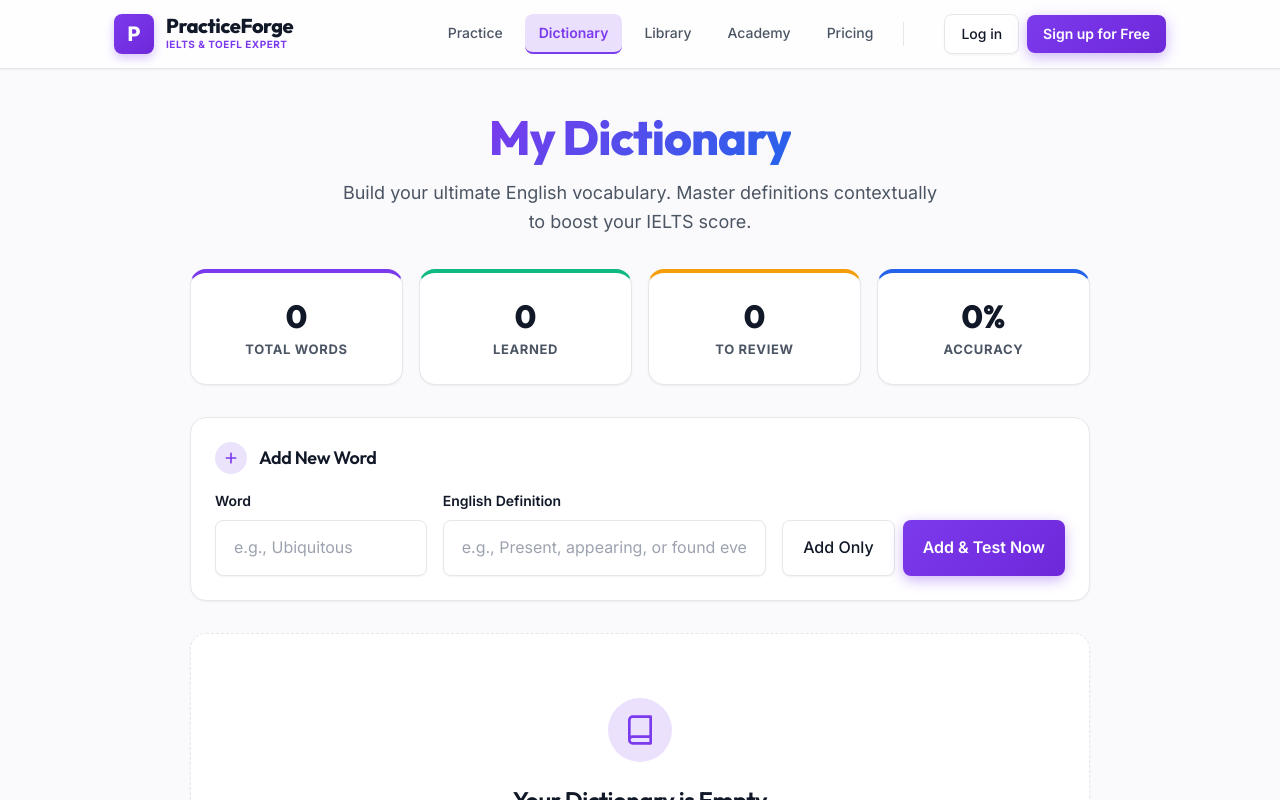
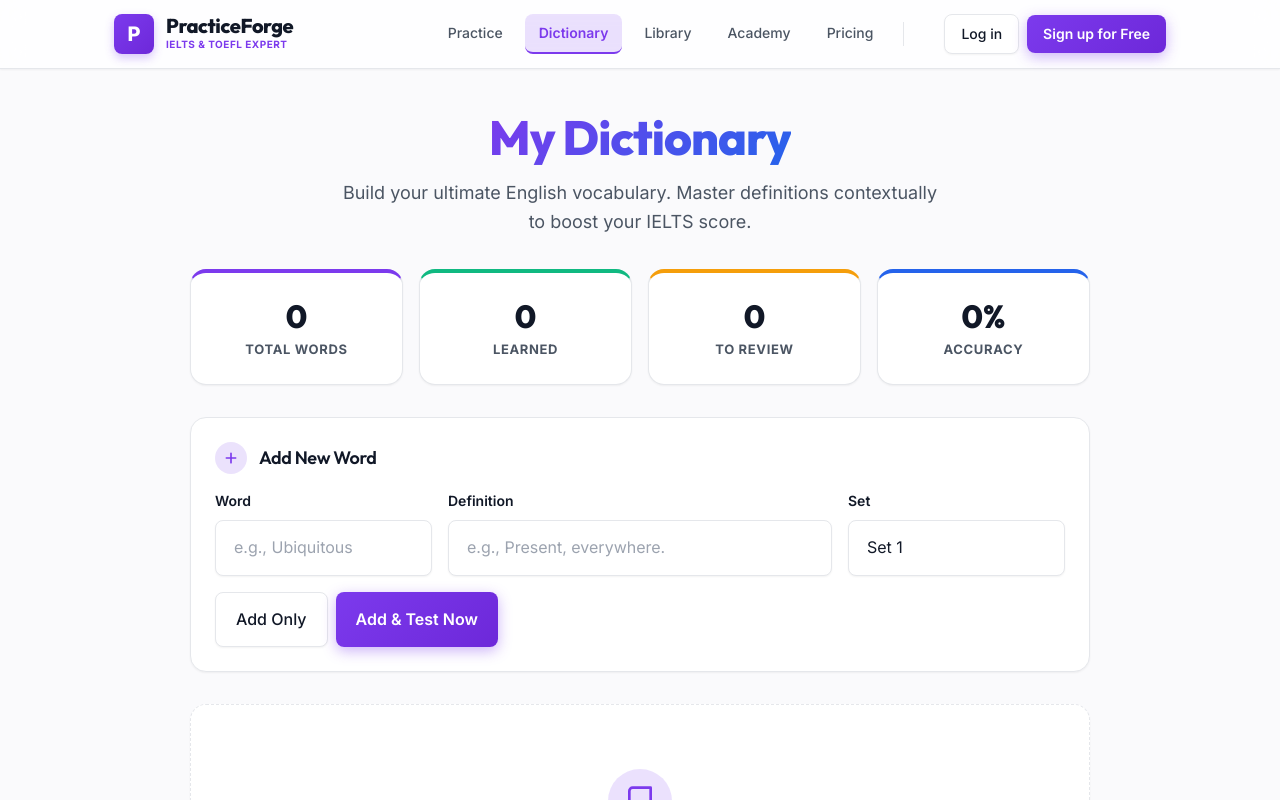
Before and after one commit to uSoyrac/personinapp, a Next.js app: page /vocabulary in a window 1280 px wide. Shown: the top 800 px of the page. Built offline with nearby package versions, Linux system fonts and the light colour scheme.

Commit message:
Add support for custom vocabulary sets and manual set assignment

```diff
--- a/app/vocabulary/page.tsx
+++ b/app/vocabulary/page.tsx
@@ -67,7 +67,7 @@ export default function VocabularyPage() {
   const [view, setView] = useState<ViewMode>("sets");
   const [words, setWords] = useState<SavedWord[]>([]);
   const [stats, setStats] = useState({ total: 0, learned: 0, needsReview: 0, accuracy: 0 });
-  const [activeSet, setActiveSet] = useState(0);
+  const [activeSet, setActiveSet] = useState("Set 1");
   const [quizMode, setQuizMode] = useState<QuizDirection>("word-def");
   const [quiz, setQuiz] = useState<{ qs: QuizQ[]; ci: number; ans: (number | null)[] } | null>(null);
   const [confetti, setConfetti] = useState(false);
@@ -76,29 +76,35 @@ export default function VocabularyPage() {
   // Manual word entry state
   const [manualWord, setManualWord] = useState("");
   const [manualDef, setManualDef] = useState("");
+  const [manualSet, setManualSet] = useState("Set 1");
 
   const refresh = useCallback(() => { setWords(getWordList()); setStats(getWordStats()); }, []);
 
   useEffect(() => { setMounted(true); refresh(); }, [refresh]);
 
-  const sets: SavedWord[][] = [];
-  for (let i = 0; i < words.length; i += SET_SIZE) sets.push(words.slice(i, i + SET_SIZE));
-  if (sets.length === 0) sets.push([]);
+  // Group words by setName
+  const setsMap: Record<string, SavedWord[]> = {};
+  words.forEach(w => {
+    const setName = w.setName || "Set 1";
+    if (!setsMap[setName]) setsMap[setName] = [];
+    setsMap[setName].push(w);
+  });
+  const setNames = Object.keys(setsMap).length > 0 ? Object.keys(setsMap) : ["Set 1"];
 
-  const currentSet = activeSet === -1 ? words.filter(w => w.difficulty === "hard") : (sets[activeSet] ?? []);
+  const currentSet = activeSet === "hard" ? words.filter(w => w.difficulty === "hard") : (setsMap[activeSet] ?? []);
   const hardWords = words.filter(w => w.difficulty === "hard");
 
   const [isStartingQuiz, setIsStartingQuiz] = useState(false);
 
-  function startQuiz(setIdx: number) {
+  function startQuiz(setName: string) {
     if (!isPremium && words.length > 20) {
-      alert("Free users can only practice up to 20 words. Please upgrade to Premium to unlock unlimited practice.");
+      showToast("Free users can only practice up to 20 words. Please upgrade to Premium to unlock unlimited practice.", "warning");
       return;
     }
 
     let s: SavedWord[] = [];
-    if (setIdx === -1) s = hardWords;
-    else s = sets[setIdx] ?? [];
+    if (setName === "hard") s = hardWords;
+    else s = setsMap[setName] ?? [];
 
     if (s.length < 2) return;
 
@@ -107,7 +113,7 @@ export default function VocabularyPage() {
     const limit = isPremium ? s.length : Math.min(20, s.length);
     const qs = buildQuiz(shuffleArray(s).slice(0, limit), quizMode);
     setQuiz({ qs, ci: 0, ans: new Array(qs.length).fill(null) });
-    setActiveSet(setIdx);
+    setActiveSet(setName);
     setView("quiz");
     setIsStartingQuiz(false);
   }
@@ -167,27 +173,23 @@ export default function VocabularyPage() {
       definition: manualDef.trim(),
       contextSentence: "Manually added.",
       partOfSpeech: "unknown",
-      difficulty: "manual"
+      difficulty: "manual",
+      setName: manualSet.trim() || "Set 1"
     }]);
 
     setManualWord("");
     setManualDef("");
+    setManualSet("Set 1");
     refresh();
   }
 
   function handleAddAndTest() {
     if (!manualWord.trim() || !manualDef.trim()) return;
-    const w = manualWord.trim();
+    const sName = manualSet.trim() || "Set 1";
     addWordInternal();
 
-    // Find the word in the updated list
-    const updatedWords = getWordList();
-    const idx = updatedWords.findIndex(x => x.word === w);
-    if (idx !== -1) {
-      const setIdx = Math.floor(idx / SET_SIZE);
-      // Wait a tick for states to sync before starting quiz
-      setTimeout(() => startQuiz(setIdx), 50);
-    }
+    // Wait a tick for states to sync before starting quiz
+    setTimeout(() => startQuiz(sName), 50);
   }
 
   if (!mounted) return null;
@@ -260,7 +262,7 @@ export default function VocabularyPage() {
                   <h3 style={{ margin: 0, fontSize: "1.125rem" }}>Add New Word</h3>
                 </div>
                 <form onSubmit={handleAddManualWord} style={{ display: "flex", gap: "1rem", flexWrap: "wrap", alignItems: "flex-end" }}>
-                  <div style={{ flex: "1 1 200px" }}>
+                  <div style={{ flex: "1 1 150px" }}>
                     <label className="label">Word</label>
                     <input
                       type="text"
@@ -270,15 +272,31 @@ export default function VocabularyPage() {
                       onChange={(e) => setManualWord(e.target.value)}
                     />
                   </div>
-                  <div style={{ flex: "2 1 300px" }}>
-                    <label className="label">English Definition</label>
+                  <div style={{ flex: "2 1 250px" }}>
+                    <label className="label">Definition</label>
                     <input
                       type="text"
                       className="input-base"
-                      placeholder="e.g., Present, appearing, or found everywhere."
+                      placeholder="e.g., Present, everywhere."
                       value={manualDef}
                       onChange={(e) => setManualDef(e.target.value)}
                     />
+                  </div>
+                  <div style={{ flex: "1 1 150px" }}>
+                    <label className="label">Set</label>
+                    <input
+                      type="text"
+                      className="input-base"
+                      placeholder="e.g., Set 1"
+                      value={manualSet}
+                      onChange={(e) => setManualSet(e.target.value)}
+                      list="set-names"
+                    />
+                    <datalist id="set-names">
+                      {setNames.map(name => (
+                        <option key={name} value={name} />
+                      ))}
+                    </datalist>
                   </div>
                   <div style={{ display: "flex", gap: "0.5rem", flexShrink: 0 }}>
                     <button type="submit" className="btn-secondary" style={{ padding: "0.875rem 1.25rem" }}>
@@ -314,7 +332,7 @@ export default function VocabularyPage() {
                           </h3>
                           <p style={{ margin: 0, fontSize: "0.875rem" }}>{hardWords.length} words require attention. Practice to remove the 'hard' tag.</p>
                         </div>
-                        <button onClick={() => startQuiz(-1)} className="btn-primary" style={{ background: "var(--premium-red)", boxShadow: "0 4px 14px 0 rgba(239, 68, 68, 0.39)" }} disabled={hardWords.length < 2 || isStartingQuiz}>
+                        <button onClick={() => startQuiz("hard")} className="btn-primary" style={{ background: "var(--premium-red)", boxShadow: "0 4px 14px 0 rgba(239, 68, 68, 0.39)" }} disabled={hardWords.length < 2 || isStartingQuiz}>
                           {isStartingQuiz ? "Preparing..." : "Practice Hard Words"}
                         </button>
                       </div>
@@ -322,20 +340,20 @@ export default function VocabularyPage() {
                   )}
 
                   <div style={{ display: "grid", gridTemplateColumns: "repeat(auto-fill, minmax(300px, 1fr))", gap: "1rem" }}>
-                    {sets.map((s, si) => {
+                    {Object.entries(setsMap).map(([setName, s]) => {
                       const learned = s.filter(w => w.correctCount >= 3).length;
                       const pct = s.length > 0 ? (learned / s.length) * 100 : 0;
                       const isComplete = pct === 100;
 
                       return (
                         <div
-                          key={si}
+                          key={setName}
                           className="card"
-                          onClick={() => setActiveSet(si)}
+                          onClick={() => setActiveSet(setName)}
                           style={{
                             cursor: "pointer",
-                            borderColor: activeSet === si ? "var(--primary)" : "var(--border)",
-                            boxShadow: activeSet === si ? "0 0 0 1px var(--primary)" : "var(--shadow-sm)",
+                            borderColor: activeSet === setName ? "var(--primary)" : "var(--border)",
+                            boxShadow: activeSet === setName ? "0 0 0 1px var(--primary)" : "var(--shadow-sm)",
                             padding: "1.25rem",
                             display: "flex",
                             flexDirection: "column",
@@ -345,7 +363,7 @@ export default function VocabularyPage() {
                           <div style={{ display: "flex", justifyContent: "space-between", alignItems: "flex-start" }}>
                             <div>
                               <div style={{ display: "flex", alignItems: "center", gap: "0.5rem", marginBottom: "0.25rem" }}>
-                                <h4 style={{ margin: 0, fontSize: "1.125rem" }}>Set {si + 1}</h4>
+                                <h4 style={{ margin: 0, fontSize: "1.125rem" }}>{setName}</h4>
                                 {isComplete && <span className="badge badge-accent" style={{ padding: "0.125rem 0.5rem" }}>Mastered</span>}
                               </div>
                               <p style={{ margin: 0, fontSize: "0.8125rem", color: "var(--foreground-faint)" }}>
@@ -353,7 +371,7 @@ export default function VocabularyPage() {
                               </p>
                             </div>
                             <button
-                              onClick={(e) => { e.stopPropagation(); startQuiz(si); }}
+                              onClick={(e) => { e.stopPropagation(); startQuiz(setName); }}
                               className="btn-secondary"
                               style={{ padding: "0.375rem 0.75rem", fontSize: "0.8125rem" }}
                               disabled={s.length < 2 || isStartingQuiz}
@@ -374,7 +392,7 @@ export default function VocabularyPage() {
                   <div className="card" style={{ marginTop: "1rem", padding: "1.5rem" }}>
                     <div style={{ display: "flex", justifyContent: "space-between", alignItems: "center", marginBottom: "1.5rem", paddingBottom: "1rem", borderBottom: "1px solid var(--border)" }}>
                       <h3 style={{ margin: 0, fontSize: "1.25rem" }}>
-                        {activeSet === -1 ? "Review Words" : `Dictionary Set ${activeSet + 1}`}
+                        {activeSet === "hard" ? "Review Words" : `Dictionary ${activeSet}`}
                       </h3>
                       {words.length > 0 && (
                         <button onClick={() => { if (confirm("Clear all words in dictionary?")) { clearWordList(); refresh(); } }} className="btn-secondary" style={{ fontSize: "0.75rem", padding: "0.375rem 0.75rem", color: "var(--premium-red)", borderColor: "rgba(239, 68, 68, 0.2)" }}>
--- a/lib/wordList.ts
+++ b/lib/wordList.ts
@@ -14,6 +14,7 @@ export interface SavedWord {
   lastReviewed: string | null;
   nextReview: string | null;
   addedAt: string;
+  setName?: string; // Optional set name
 }
 
 const STORAGE_KEY = "practiceforge_wordlist";
@@ -53,6 +54,7 @@ export function saveWords(newWords: Omit<SavedWord, "correctCount" | "totalAttem
       lastReviewed: null,
       nextReview: null,
       addedAt: new Date().toISOString(),
+      setName: w.setName || "Set 1", // Default to Set 1 if not provided
     });
     existingSet.add(w.word.toLowerCase());
     added++;
@@ -135,3 +137,20 @@ export function getWordStats() {
       : 0,
   };
 }
+
+/** Update word set. */
+export function updateWordSet(word: string, setName: string) {
+  const words = getStorage();
+  const idx = words.findIndex(w => w.word.toLowerCase() === word.toLowerCase());
+  if (idx !== -1) {
+    words[idx].setName = setName;
+    setStorage(words);
+  }
+}
+
+/** Get available set names. */
+export function getWordSets(): string[] {
+  const words = getStorage();
+  const sets = new Set(words.map(w => w.setName || "Set 1"));
+  return Array.from(sets);
+}
```
